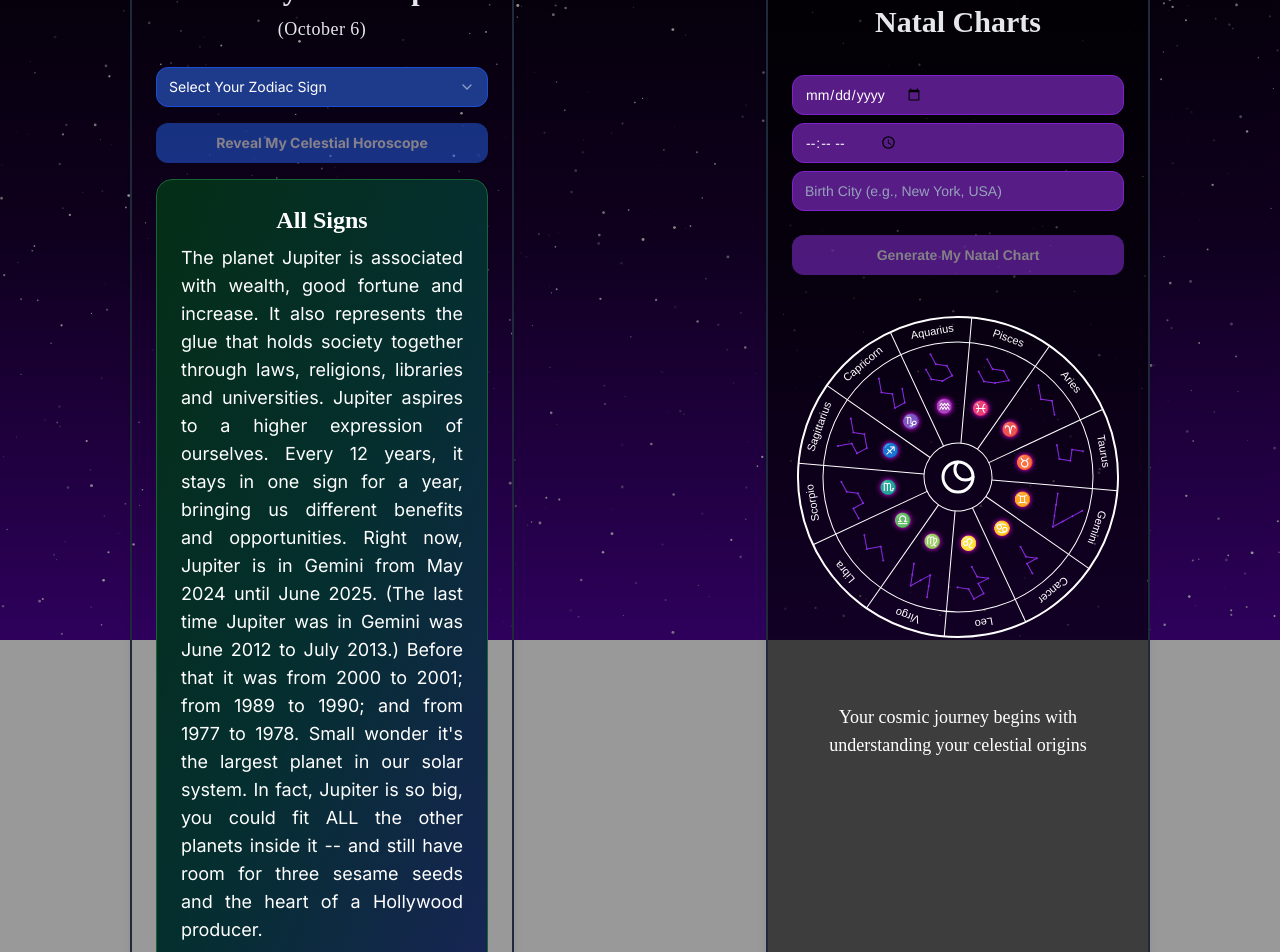
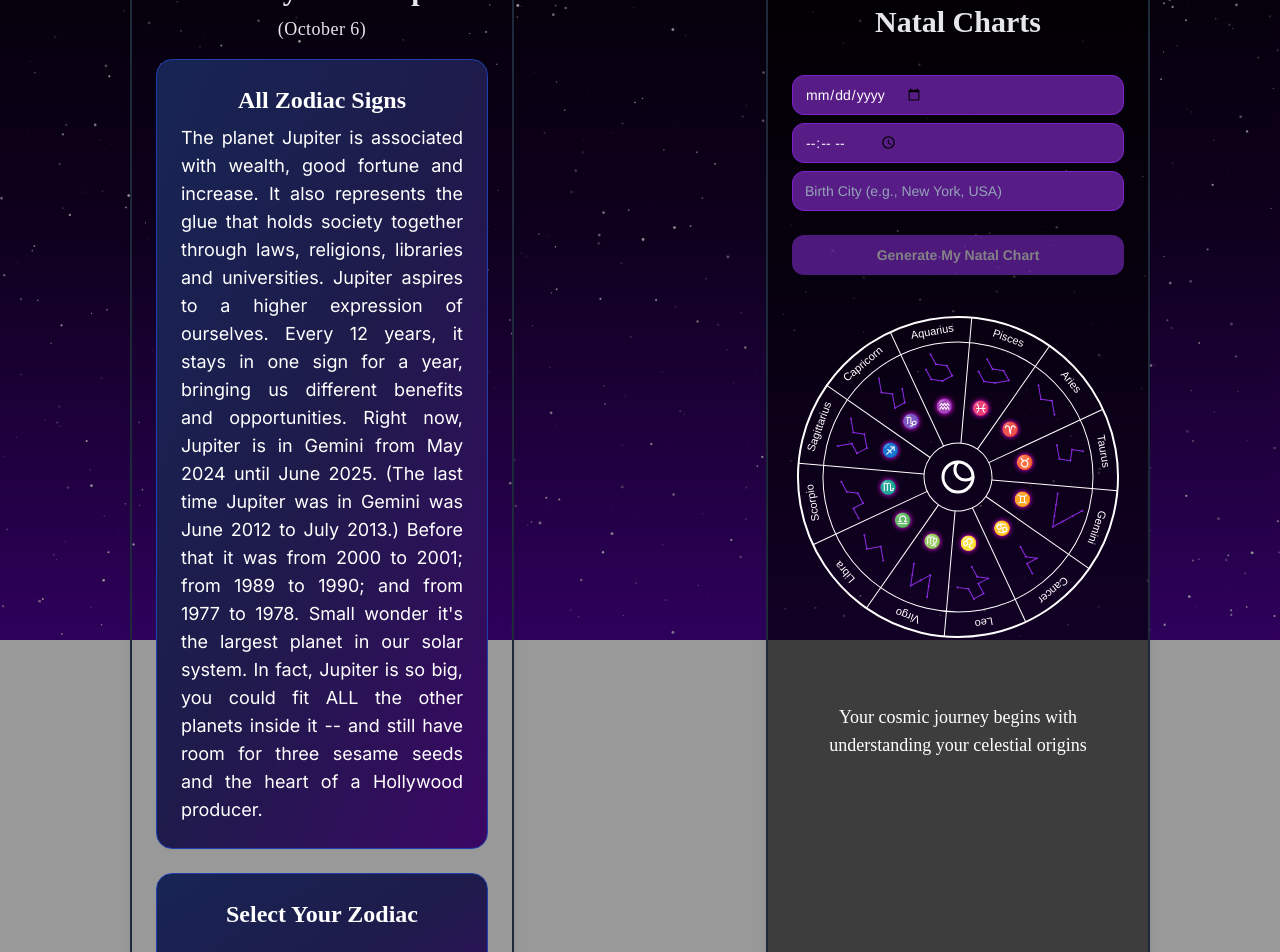
Before and after one commit to sanjamkhera/Secret-insights, a Next.js app: page /dashboard in a window 1280 px wide. Shown: the part 160-1112 px from the top of the page. Built offline with nearby package versions, Linux system fonts and the light colour scheme.

Commit message:
Update All Signs

```diff
--- a/src/components/LoginComponent.tsx
+++ b/src/components/LoginComponent.tsx
@@ -108,7 +108,7 @@ const LoginComponent: React.FC = () => {
         </h1>
       </CardHeader>
       <div className="bg-transparent bg-opacity-50 rounded-xl px-4">
-        <h2 className="text-2xl font-cursive text-center text-white mb-4">
+        <h2 className="text-2xl font-cursive text-center text-white mb-8">
           Free Cosmic Services
         </h2>
 
--- a/src/components/WeeklyHoroscope.tsx
+++ b/src/components/WeeklyHoroscope.tsx
@@ -84,9 +84,25 @@ const WeeklyHoroscope: React.FC<WeeklyHoroscopeProps> = ({ onSignSelect }) => {
         </div>
       </CardHeader>
 
-      <CardContent className="px-6">
+      <CardContent className="px-6 mt-2">
+        <Card className="bg-gradient-to-br from-blue-950 via-indigo-950 to-purple-950 border-blue-800 text-white rounded-2xl transition-all duration-500 ease-in-out animate-fadeIn">
+          <CardHeader className="pb-2">
+            <h2 className="text-2xl font-bold text-center">All Zodiac Signs</h2>
+          </CardHeader>
+          <CardContent>
+            <p className="text-lg text-justify">
+              The planet Jupiter is associated with wealth, good fortune and increase. It also represents the glue that holds society together through laws, religions, libraries and universities. Jupiter aspires to a higher expression of ourselves. Every 12 years, it stays in one sign for a year, bringing us different benefits and opportunities. Right now, Jupiter is in Gemini from May 2024 until June 2025. (The last time Jupiter was in Gemini was June 2012 to July 2013.) Before that it was from 2000 to 2001; from 1989 to 1990; and from 1977 to 1978. Small wonder it&#39;s the largest planet in our solar system. In fact, Jupiter is so big, you could fit ALL the other planets inside it -- and still have room for three sesame seeds and the heart of a Hollywood producer.
+            </p>
+          </CardContent>
+        </Card>
+
+        <Card className="bg-gradient-to-br from-blue-950 via-indigo-950 to-purple-950 border-blue-800 text-white rounded-2xl transition-all duration-500 ease-in-out animate-fadeIn mt-6">
+          <CardHeader className="pb-2">
+            <h2 className="text-2xl font-bold text-center">Select Your Zodiac</h2>
+          </CardHeader>
+          <CardContent>
             <Select onValueChange={(value) => setSelectedSign(value as ZodiacSign)}>
-          <SelectTrigger className="w-full bg-blue-900 border-blue-700 text-white rounded-xl my-4">
+              <SelectTrigger className="w-full bg-blue-900 border-blue-700 text-white rounded-xl mt-6 mb-4">
                 <SelectValue placeholder="Select Your Zodiac Sign" />
               </SelectTrigger>
               <SelectContent className="bg-blue-900 text-white rounded-xl">
@@ -112,6 +128,8 @@ const WeeklyHoroscope: React.FC<WeeklyHoroscopeProps> = ({ onSignSelect }) => {
                 'Reveal My Celestial Horoscope'.replace("'", "&#39;")
               )}
             </Button>
+          </CardContent>
+        </Card>
 
         {revealedSign && (
           <div className="space-y-4 mt-4">
@@ -122,6 +140,7 @@ const WeeklyHoroscope: React.FC<WeeklyHoroscopeProps> = ({ onSignSelect }) => {
                   alt={revealedSign}
                   className="w-16 h-16 object-contain"
                   width={64} // Added width property
+                  height={64}
                   onError={(e) => {
                     e.currentTarget.src = '/default.png';
                     console.error(`Failed to load image for ${revealedSign}`);
@@ -135,17 +154,6 @@ const WeeklyHoroscope: React.FC<WeeklyHoroscopeProps> = ({ onSignSelect }) => {
             </Card>
           </div>
         )}
-
-        <Card className="bg-gradient-to-br from-green-950 via-teal-950 to-blue-950 border-green-800 text-white rounded-2xl transition-all duration-500 ease-in-out animate-fadeIn mt-4">
-          <CardHeader className="pb-2">
-            <h2 className="text-2xl font-bold text-center">All Signs</h2>
-          </CardHeader>
-          <CardContent>
-            <p className="text-lg text-justify">
-              The planet Jupiter is associated with wealth, good fortune and increase. It also represents the glue that holds society together through laws, religions, libraries and universities. Jupiter aspires to a higher expression of ourselves. Every 12 years, it stays in one sign for a year, bringing us different benefits and opportunities. Right now, Jupiter is in Gemini from May 2024 until June 2025. (The last time Jupiter was in Gemini was June 2012 to July 2013.) Before that it was from 2000 to 2001; from 1989 to 1990; and from 1977 to 1978. Small wonder it&#39;s the largest planet in our solar system. In fact, Jupiter is so big, you could fit ALL the other planets inside it -- and still have room for three sesame seeds and the heart of a Hollywood producer.
-            </p>
-          </CardContent>
-        </Card>
       </CardContent>
 
       <CardFooter className="justify-center pb-4">
```
Lines whose indentation alone changed are shown as unchanged.
